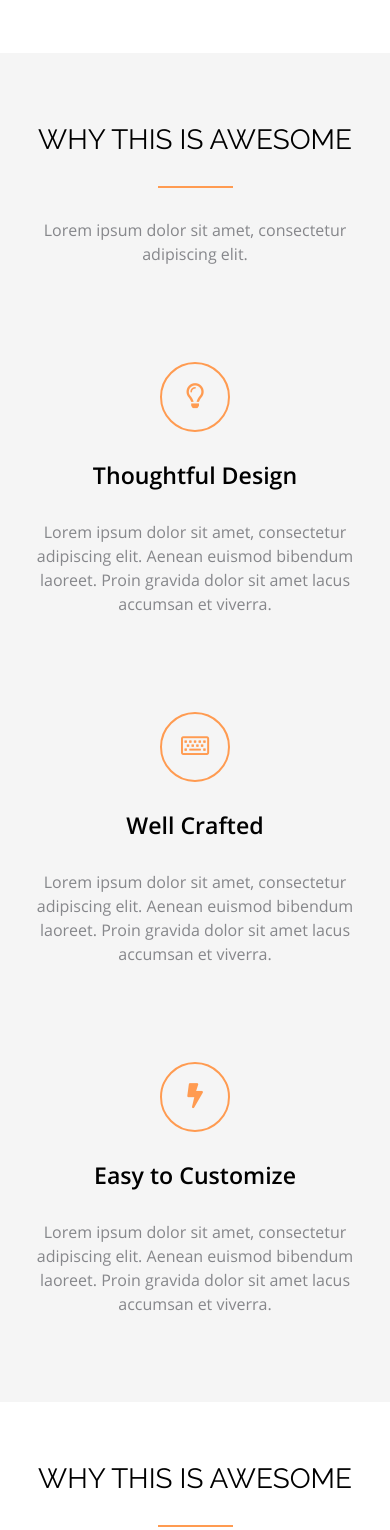
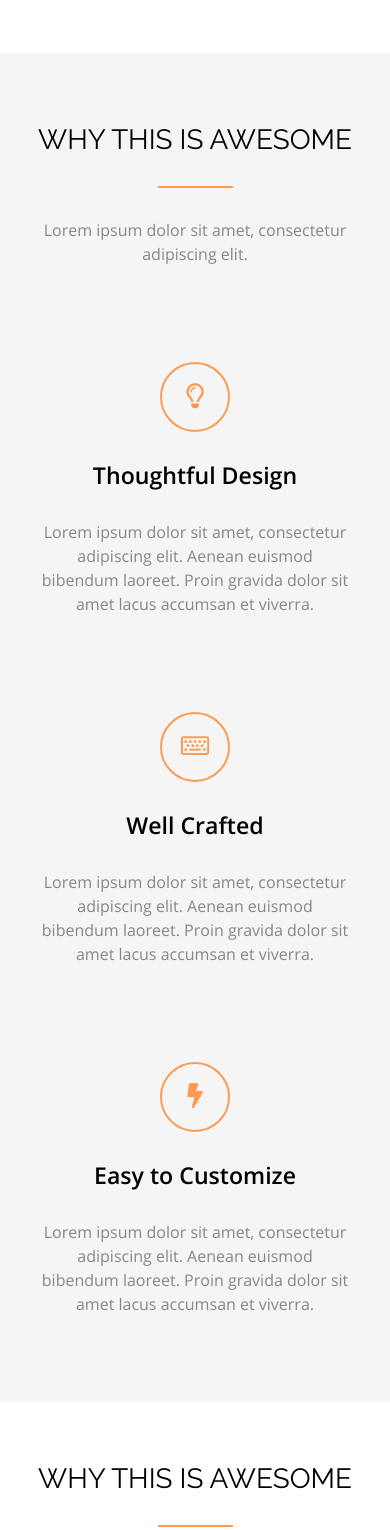
Before and after one commit to salmanahmed646/ssb332_psd-html-axit, a plain HTML site: page index.html in a window 390 px wide. Shown: the part 2983-4513 px from the top of the page. Drawn offline with Linux system fonts and the light colour scheme; a script that the page names is missing.

Commit message:
Update index.html

```diff
--- a/index.html
+++ b/index.html
@@ -255,9 +255,9 @@
               <p> Lorem ipsum dolor sit amet, consectetur adipiscing elit. </p>
             </div>
           </div>
-          <div class="row">
+          <div class="row justify-content-center">
             <!--  -->
-            <div class="col-lg-4">
+            <div class="col-lg-4 col-sm-10 col-11">
               <div class="whythis_item text-center">
                 <div class="why_this_icon"> <i class="far fa-lightbulb"></i> </div>
                 <div class="why_this_content">
@@ -270,7 +270,7 @@
             </div>
             <!--  -->
             <!--  -->
-            <div class="col-lg-4">
+            <div class="col-lg-4 col-sm-10 col-11">
               <div class="whythis_item text-center">
                 <div class="why_this_icon"> <i class="far fa-keyboard"></i> </div>
                 <div class="why_this_content">
@@ -283,7 +283,7 @@
             </div>
             <!--  -->
             <!--  -->
-            <div class="col-lg-4">
+            <div class="col-lg-4 col-sm-10 col-11">
               <div class="whythis_item text-center">
                 <div class="why_this_icon"> <i class="fas fa-bolt"></i> </div>
                 <div class="why_this_content">
@@ -509,7 +509,7 @@
         </div>
         <!--  -->
         <div class="row justify-content-center">
-          <div class="col-lg-5 col-sm-6 col-10">
+          <div class="col-lg-5 col-sm-6 col-11">
             <div class="contact_us_form">
               <form>
                 <div>
@@ -524,7 +524,7 @@
               </form>
             </div>
           </div>
-          <div class="col-lg-6 col-sm-6 col-10 contact_msg_margin">
+          <div class="col-lg-6 col-sm-6 col-11 contact_msg_margin">
             <div class="contact_mesg">
               <textarea placeholder="Message"></textarea>
             </div>
```
